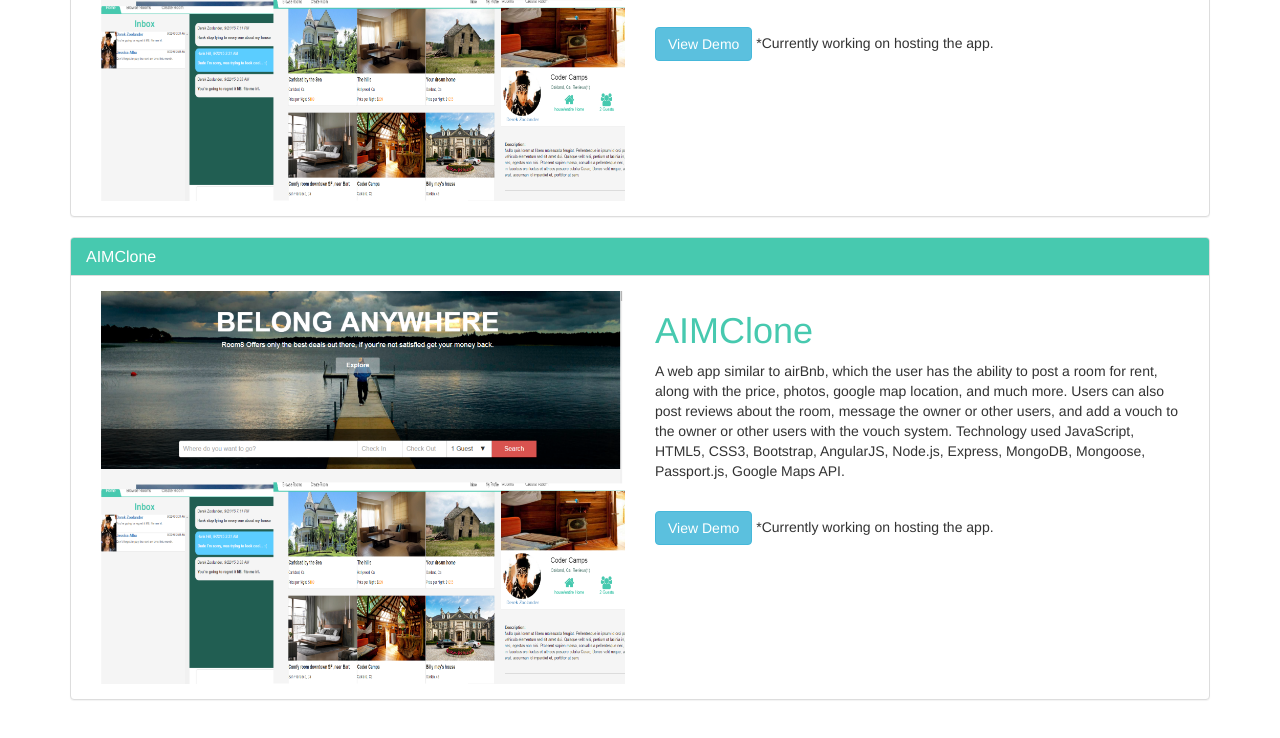
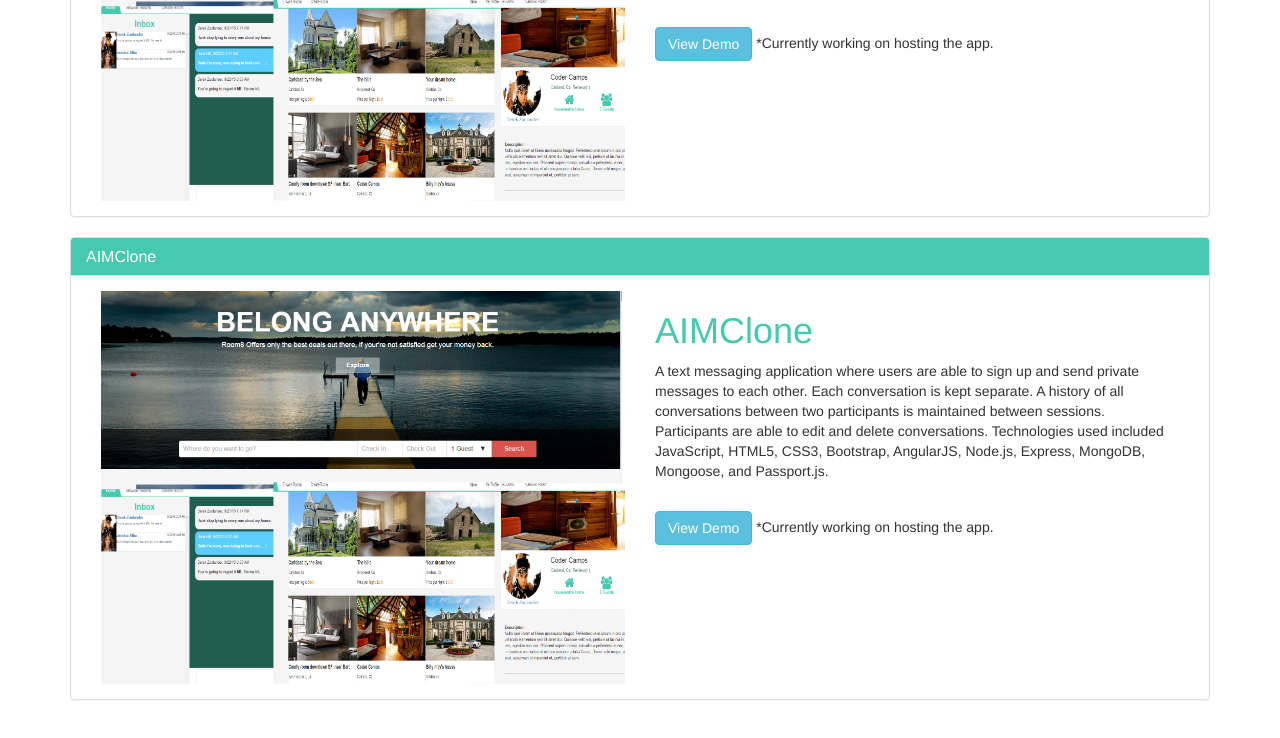
Before and after one commit to sinhvis/personalWebsite, a website: page views/index.html at #/projects in a window 1280 px wide. Shown: the part 1035-1773 px from the top of the page. Drawn offline with Linux system fonts and the light colour scheme; files whose address does not match are found by name.

Commit message:
Added description for AIMClone

```diff
--- a/public/templates/project.html
+++ b/public/templates/project.html
@@ -57,7 +57,7 @@
 						</div>
 						<div class="col-md-6">
 							<h1 style="color:#47C9AF">AIMClone</h1>
-							<p>A web app similar to airBnb, which the user has the ability to post a room for rent, along with the price, photos, google map location, and much more. Users can also post reviews about the room, message the owner or other users, and add a vouch to the owner or other users with the vouch system. Technology used JavaScript, HTML5, CSS3, Bootstrap, AngularJS, Node.js, Express, MongoDB, Mongoose, Passport.js, Google Maps API.</p>
+							<p>A text messaging application where users are able to sign up and send private messages to each other.  Each conversation is kept separate. A history of all conversations between two participants is maintained between sessions.  Participants are able to edit and delete conversations.  Technologies used included JavaScript, HTML5, CSS3, Bootstrap, AngularJS, Node.js, Express, MongoDB, Mongoose, and Passport.js.</p>
 							<br>
 							<a><button class="btn btn-info">View Demo</button></a>
 							<span> *Currently working on hosting the app.</span>
```
